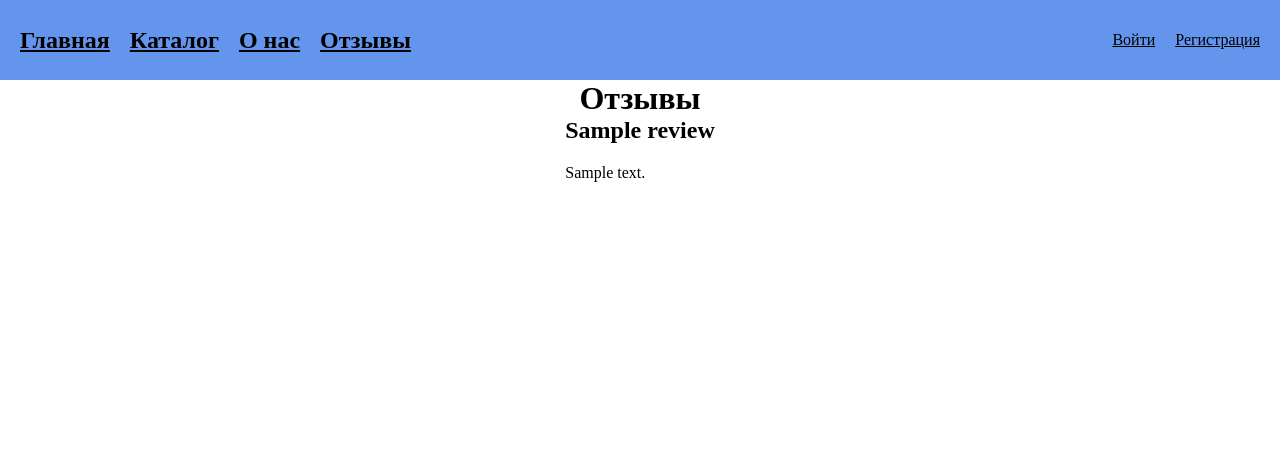
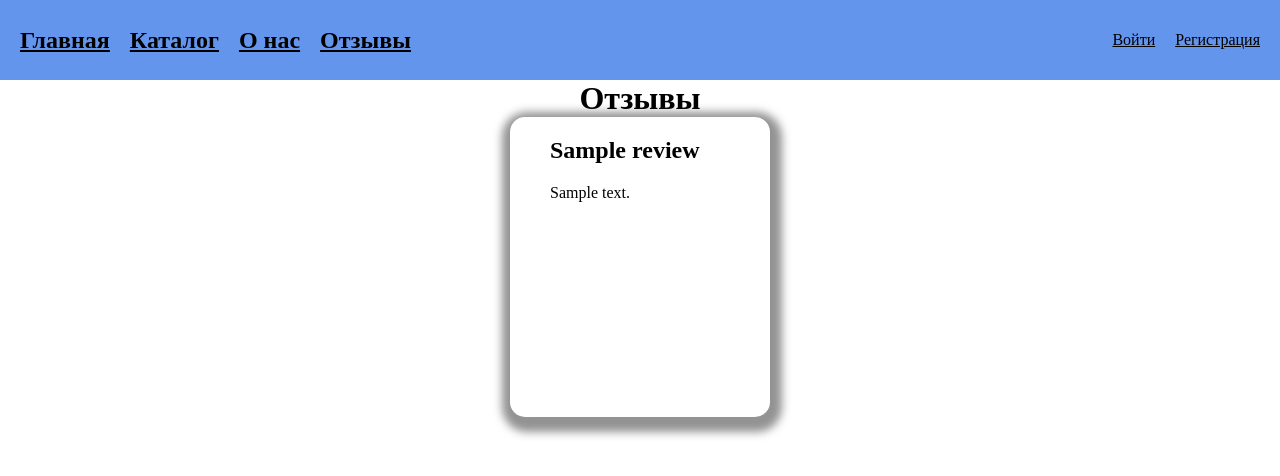
Before and after one commit to frol1k3/django, a Django app: page /products/review/ in a window 1280 px wide. Shown: the top 476 px of the page. Run offline with Django 5.2, Linux system fonts and the light colour scheme; tables that the repository leaves empty hold one stand-in row (values such as "Sample post").

Commit message:
добавил оформление карточек отзывов

```diff
--- a/templates/review.html
+++ b/templates/review.html
@@ -4,7 +4,7 @@
     <h1>Отзывы</h1>
     <div class="wrap-review">
         {% for review in reviews %}
-            <div class="card-review">
+            <div class="card">
                 <h2 class="name-card">{{ review.name }}</h2>
                 <p class="message-card">{{ review.message }}</p>
             </div>
```
Also changed, not shown: products/views.py (line endings or trailing spaces), static/style.css (line endings or trailing spaces).
